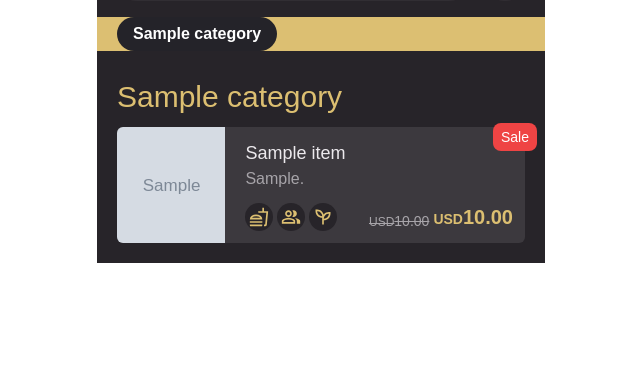
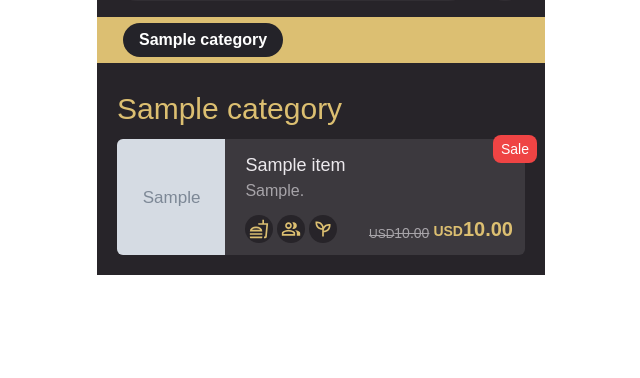
Before and after one commit to osam7a/Menu-Maker, a Django app: template templates/basic/menu.html in a window 1280 px wide. Shown: the part 363-741 px from the top of the page, without its empty margins (319-959 px from the left). Run offline with Django 5.2, Linux system fonts and the light colour scheme; the template is opened without the code that fills it: values that come from a table or form of the project are taken from there, others are empty; tables that the repository leaves empty hold one stand-in row (values such as "Sample post"); grey boxes marked "Sample" are stand-in pictures; some libraries are stand-ins or nearby versions; some web fonts are replaced.

Commit message:
Added padding to category navigation

```diff
--- a/templates/basic/menu.html
+++ b/templates/basic/menu.html
@@ -31,7 +31,7 @@
           </button>
         </div>
         <div>
-          <div class="bg-[#DCBF72] overflow-x-scroll flex items-center gap-3" id="sticky-nav" >
+          <div class="bg-[#DCBF72] overflow-x-scroll flex items-center gap-3 p-1.5" id="sticky-nav" >
             {% for category in categories %}
             {% if forloop.first %}
             <a href="#category-{{ category.id }}-link" class="active px-4 py-[5px] bg-transparent text-[#282329] rounded-full ms-5 whitespace-nowrap active font-semibold" >
```
